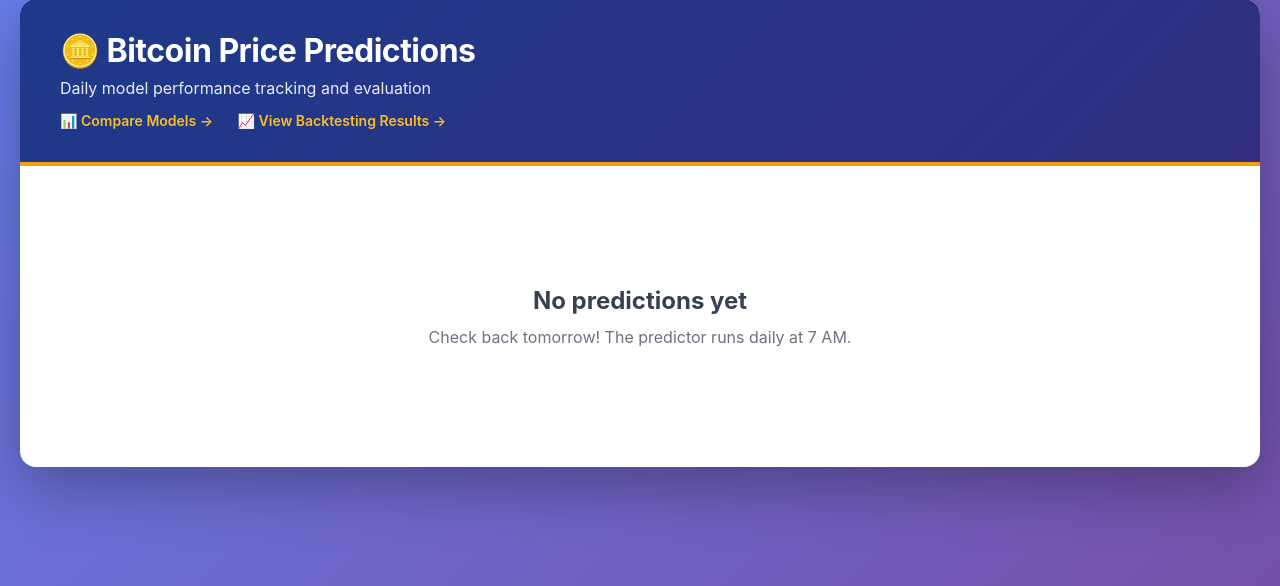
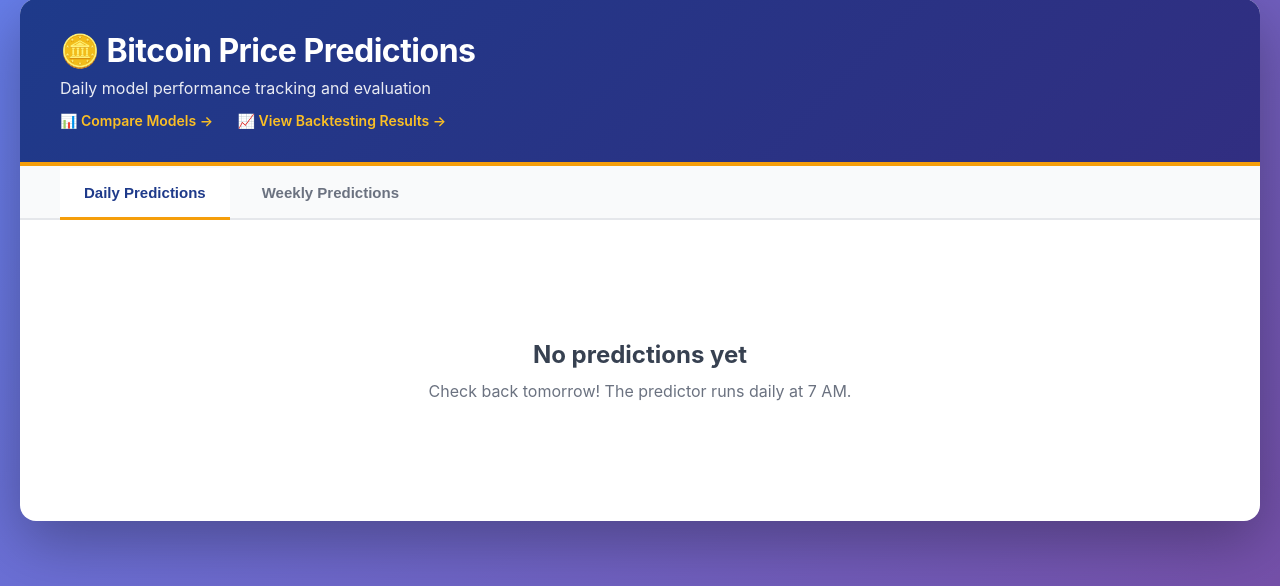
Before and after one commit to cuauhtemocbe/btc-predictor, a FastAPI app: template api-service/api/templates/dashboard.html in a window 1280 px wide. Shown: the part 21-607 px from the top of the page. Run offline with FastAPI, Linux system fonts and the light colour scheme; the template is opened without the code that fills it, so the values that code supplies are empty; parts of the project's set-up code (start-up, migrations or seed data) failed here and were passed over.

Commit message:
feat(dashboard): add Daily/Weekly tabs with timeframe filtering (US-022)
Implement multi-timeframe dashboard with tabs to switch between daily (1d) and weekly (1w) predictions.

Changes:
- Add timeframe query parameter to dashboard route (defaults to '1d')
- Filter predictions by timeframe using get_evaluated_predictions()
- Add CSS-styled tabs with active state indicators
- JavaScript handles tab switching via URL query params
- Subtitle updates dynamically based on selected timeframe

UI Features:
- Two tabs: "Daily Predictions" and "Weekly Predictions"
- Tab navigation persists via ?timeframe=1d|1w query string
- Clean, modern design matching existing dashboard style

Files modified:
- api-service/api/main.py: Added timeframe parameter
- api-service/api/templates/dashboard.html: Added tabs UI and JS

Co-Authored-By: Claude Sonnet 4.5 <noreply@anthropic.com>

```diff
--- a/api-service/api/main.py
+++ b/api-service/api/main.py
@@ -27,15 +27,28 @@ templates = Jinja2Templates(directory=str(templates_dir))
 
 
 @app.get("/", response_class=HTMLResponse)
-async def dashboard(request: Request, db: Session = Depends(get_db)):
+async def dashboard(
+    request: Request,
+    db: Session = Depends(get_db),
+    timeframe: str | None = None,
+):
     """
     Render the main dashboard showing prediction history.
 
     Fetches all evaluated predictions from the database and displays them
     in a formatted HTML table with model performance metrics.
+
+    Args:
+        request: FastAPI request object
+        db: Database session
+        timeframe: Optional filter for timeframe ('1d', '1w'). Defaults to '1d' if None.
     """
-    # Fetch all evaluated predictions
-    predictions_data = get_evaluated_predictions(session=db)
+    # Default to daily predictions if no timeframe specified
+    if timeframe is None:
+        timeframe = "1d"
+
+    # Fetch evaluated predictions filtered by timeframe
+    predictions_data = get_evaluated_predictions(session=db, timeframe=timeframe)
 
     # Convert to template-friendly format
     predictions = [
--- a/api-service/api/templates/dashboard.html
+++ b/api-service/api/templates/dashboard.html
@@ -50,6 +50,43 @@
 
         .content {
             padding: 40px;
+        }
+
+        /* Tabs styling */
+        .tabs-container {
+            background: #f9fafb;
+            border-bottom: 2px solid #e5e7eb;
+            padding: 0 40px;
+        }
+
+        .tabs {
+            display: flex;
+            gap: 8px;
+        }
+
+        .tab {
+            padding: 16px 24px;
+            background: transparent;
+            border: none;
+            color: #6b7280;
+            font-size: 15px;
+            font-weight: 600;
+            cursor: pointer;
+            border-bottom: 3px solid transparent;
+            transition: all 0.2s;
+            position: relative;
+            top: 2px;
+        }
+
+        .tab:hover {
+            color: #374151;
+            background: #f3f4f6;
+        }
+
+        .tab.active {
+            color: #1e3a8a;
+            border-bottom-color: #f59e0b;
+            background: white;
         }
 
         .empty-state {
@@ -297,12 +334,23 @@
     <div class="container">
         <header>
             <h1>🪙 Bitcoin Price Predictions</h1>
-            <p class="subtitle">Daily model performance tracking and evaluation</p>
+            <p class="subtitle" id="subtitle">
+                {% set timeframe = request.query_params.get('timeframe', '1d') %}
+                {{ 'Weekly' if timeframe == '1w' else 'Daily' }} model performance tracking and evaluation
+            </p>
             <div style="margin-top: 12px;">
                 <a href="/models" class="nav-link" style="color: #fbbf24; text-decoration: none; font-size: 14px; font-weight: 600; display: inline-block; margin-right: 20px;">📊 Compare Models →</a>
                 <a href="/backtesting" class="nav-link" style="color: #fbbf24; text-decoration: none; font-size: 14px; font-weight: 600; display: inline-block;">📈 View Backtesting Results →</a>
             </div>
         </header>
+
+        <!-- Timeframe Tabs (US-022) -->
+        <div class="tabs-container">
+            <div class="tabs">
+                <button class="tab active" data-timeframe="1d">Daily Predictions</button>
+                <button class="tab" data-timeframe="1w">Weekly Predictions</button>
+            </div>
+        </div>
 
         <div class="content">
             {% if predictions %}
@@ -487,5 +535,33 @@
             {% endif %}
         </div>
     </div>
+
+    <!-- Timeframe Tab Switching Script (US-022) -->
+    <script>
+        // Get current timeframe from URL or default to '1d'
+        const urlParams = new URLSearchParams(window.location.search);
+        const currentTimeframe = urlParams.get('timeframe') || '1d';
+
+        // Set active tab on page load
+        document.querySelectorAll('.tab').forEach(tab => {
+            if (tab.dataset.timeframe === currentTimeframe) {
+                tab.classList.add('active');
+            } else {
+                tab.classList.remove('active');
+            }
+        });
+
+        // Handle tab clicks
+        document.querySelectorAll('.tab').forEach(tab => {
+            tab.addEventListener('click', function() {
+                const timeframe = this.dataset.timeframe;
+
+                // Update URL and reload page with new timeframe
+                const url = new URL(window.location);
+                url.searchParams.set('timeframe', timeframe);
+                window.location.href = url.toString();
+            });
+        });
+    </script>
 </body>
 </html>
```
